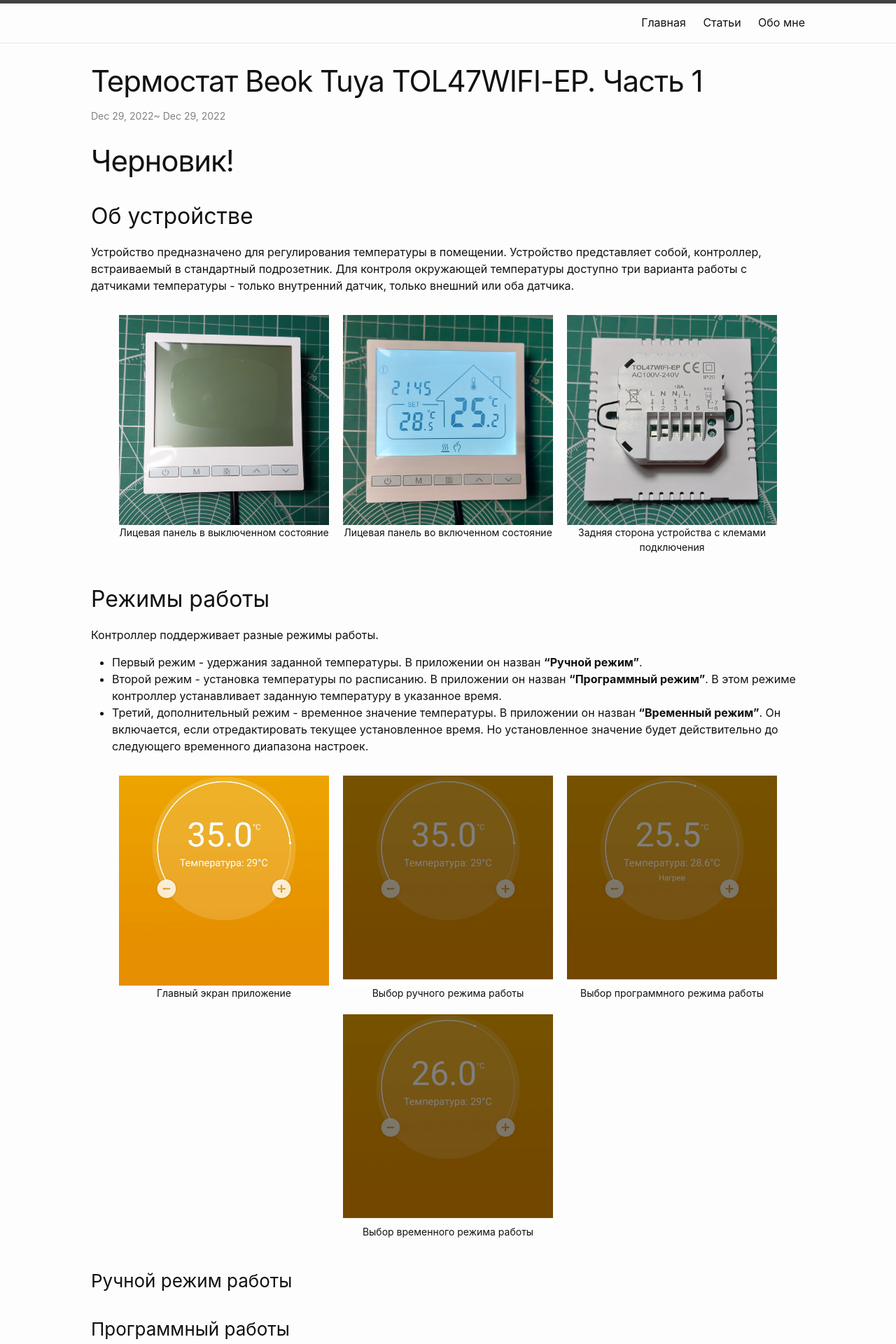
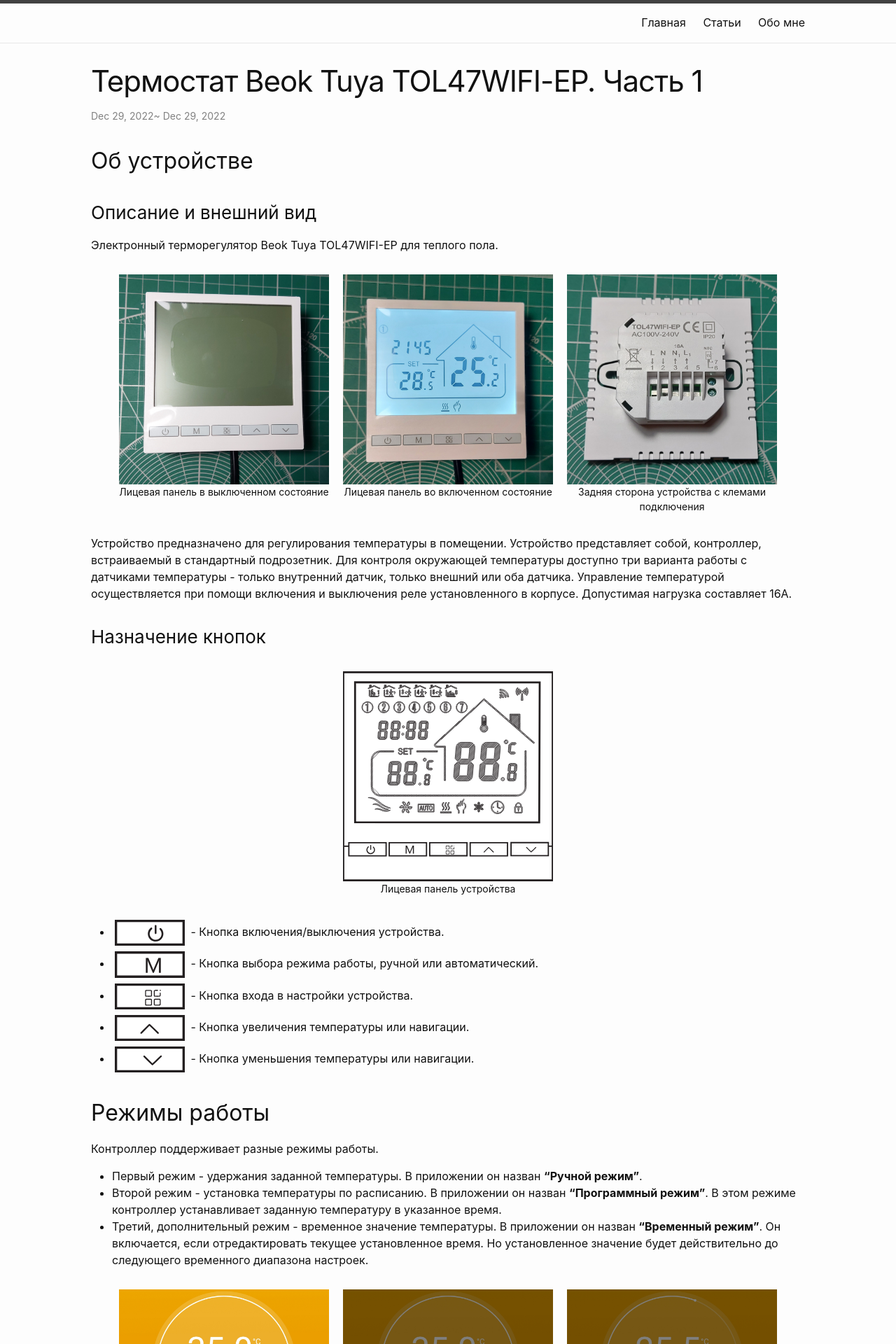
Before and after one commit to Enigma0960/enigma0960.github.io, a Jekyll site: the page built from _posts/2022-12-08-Thermostat-TOL47WIFIEP-part-1.md, in a window 1280 px wide. Shown: the top 1920 px of the page at 70% size. Built offline with Jekyll 4.4.1, drawn with Linux system fonts in a browser that asks for light colours; some of the changed text lies outside the part shown.

Commit message:
Add more info

```diff
--- a/Gemfile
+++ b/Gemfile
@@ -15,3 +15,5 @@ end
 
 gem "wdm", "~> 0.1.1", :platforms => [:mingw, :x64_mingw, :mswin]
 gem "http_parser.rb", "~> 0.6.0", :platforms => [:jruby]
+
+gem "jekyll-admin", "~> 0.11.1"
--- a/_posts/2022-12-08-Thermostat-TOL47WIFIEP-part-1.md
+++ b/_posts/2022-12-08-Thermostat-TOL47WIFIEP-part-1.md
@@ -7,11 +7,12 @@ description: "Краткий обзор термостата для теплог
 tags: iot, smart-home, wifi, climate
 ---
 
-# Черновик!
 
 ## Об устройстве
 
-Устройство предназначено для регулирования температуры в помещении. Устройство представляет собой, контроллер, встраиваемый в стандартный подрозетник. Для контроля окружающей температуры доступно три варианта работы с датчиками температуры - только внутренний датчик, только внешний или оба датчика.
+### Описание и внешний вид
+
+Электронный терморегулятор Beok Tuya TOL47WIFI-EP для теплого пола.
 
 {% imageblock %}
 - url: /posts/TOL47WIFIEP/device-appearance-1.jpg
@@ -26,6 +27,30 @@ tags: iot, smart-home, wifi, climate
   alt: Внешний вид устройства
   des: Задняя сторона устройства с клемами подключения
 {% endimageblock %}
+
+Устройство предназначено для регулирования температуры в помещении. Устройство представляет собой, контроллер, встраиваемый в стандартный подрозетник.
+Для контроля окружающей температуры доступно три варианта работы с датчиками температуры - только внутренний датчик, только внешний или оба датчика.
+Управление температурой осуществляется при помощи включения и выключения реле установленного в корпусе. Допустимая нагрузка составляет 16А.
+
+
+### Назначение кнопок
+
+{% imageblock %}
+- url: /posts/TOL47WIFIEP/ui/layout.svg
+  alt: Лицевая панель устройства
+  des: Лицевая панель устройства
+{% endimageblock %}
+
+
+* <img class="image-in-list" src="/posts/TOL47WIFIEP/ui/button_1.svg"> - Кнопка включения/выключения устройства.
+* <img class="image-in-list" src="/posts/TOL47WIFIEP/ui/button_2.svg"> - Кнопка выбора режима работы, ручной или автоматический.
+* <img class="image-in-list" src="/posts/TOL47WIFIEP/ui/button_3.svg"> - Кнопка входа в настройки устройства.
+* <img class="image-in-list" src="/posts/TOL47WIFIEP/ui/button_4.svg"> - Кнопка увеличения температуры или навигации.
+* <img class="image-in-list" src="/posts/TOL47WIFIEP/ui/button_5.svg"> - Кнопка уменьшения температуры или навигации.
+
+
+
+
 
 ## Режимы работы
 
@@ -48,16 +73,12 @@ tags: iot, smart-home, wifi, climate
   des: Выбор программного режима работы
 
 - url: /posts/TOL47WIFIEP/app-work-mode-3.jpg
-  alt: Временный режим работы
-  des: Выбор временного режима работы
+  alt: Режим работы по расписанию
+  des: Выбор работы по расписанию
 {% endimageblock %}
 
-### Ручной режим работы
 
-
-
-### Программный работы
-
+# Черновик!
 
 ## 1
 
--- a/_sass/post-styles.scss
+++ b/_sass/post-styles.scss
@@ -30,3 +30,8 @@
     object-fit: contain;
   }
 }
+
+.image-in-list {
+  width: 100px;
+  margin: 4px;
+}
```
Also changed, not shown: posts/TOL47WIFIEP/ui/button_1.svg (added), posts/TOL47WIFIEP/ui/button_2.svg (added), posts/TOL47WIFIEP/ui/button_3.svg (added), posts/TOL47WIFIEP/ui/button_4.svg (added), posts/TOL47WIFIEP/ui/button_5.svg (added), posts/TOL47WIFIEP/ui/layout.svg (added), 1 other file.
